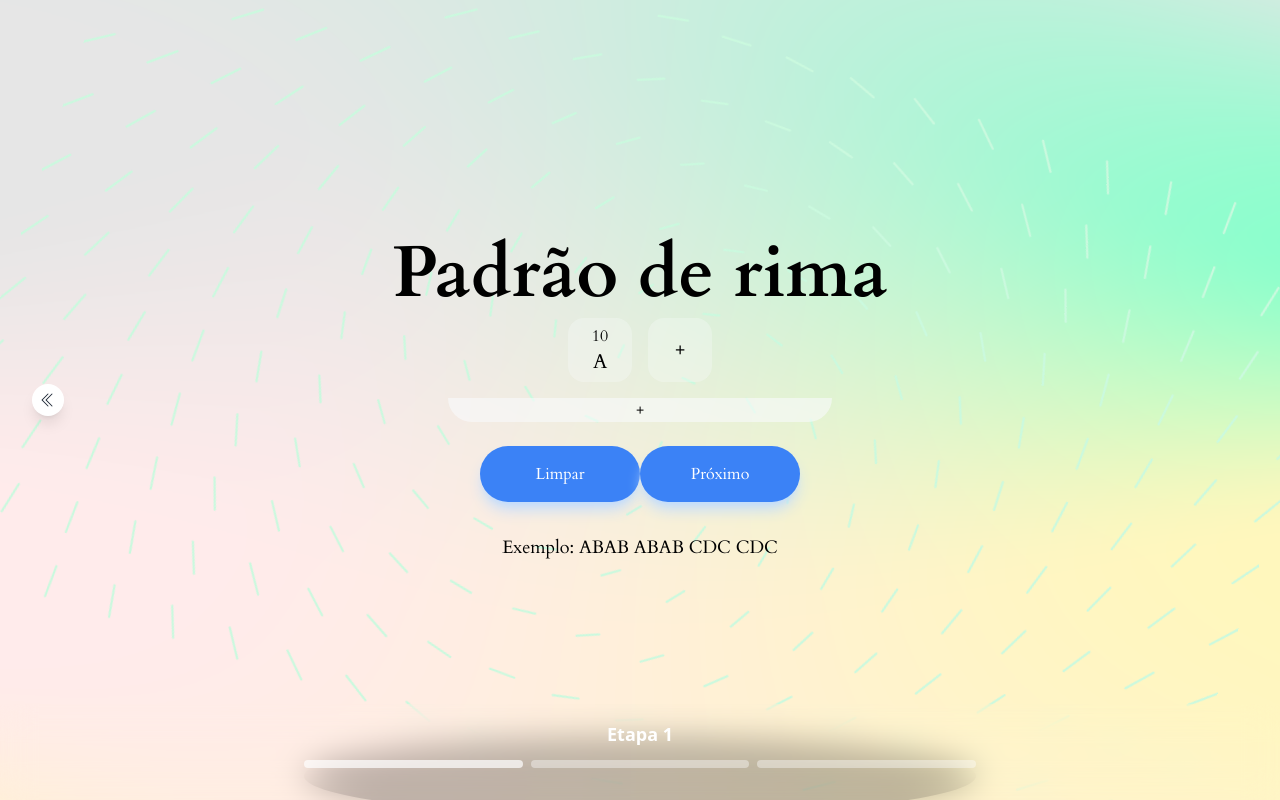
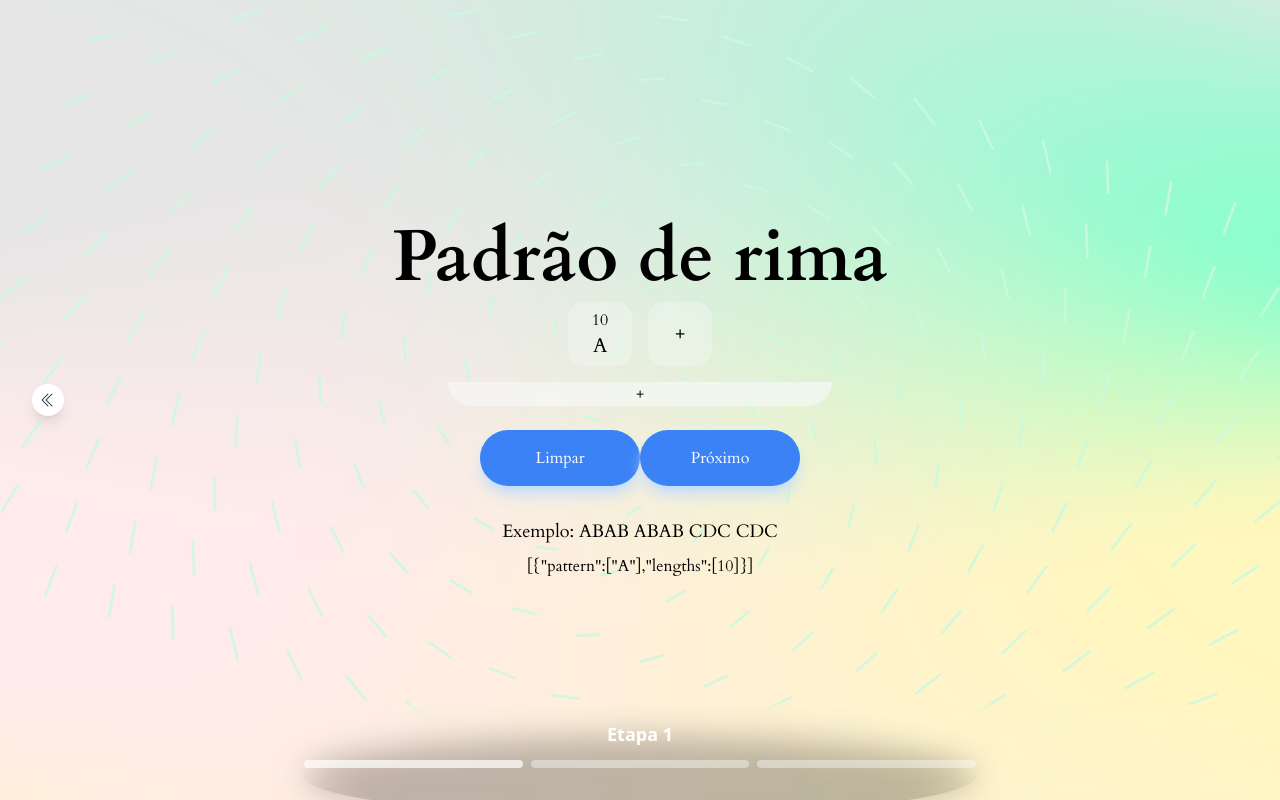
Before and after one commit to lasicuefs/propoe2-ui, an Angular app: page /new/rhythm in a window 1280 px wide. Built offline with nearby package versions, Linux system fonts and the light colour scheme.

Commit message:
add debug

```diff
--- a/src/app/pages/new-poem/step-1/step-1.component.html
+++ b/src/app/pages/new-poem/step-1/step-1.component.html
@@ -3,8 +3,8 @@
 
     <section id="forms">
         <section id="stanzas">
-            @for (stanza of stanzas(); track stanzas) {
-                <stanza [lengths]="stanza.lengths" [pattern]="stanza.pattern" ></stanza>
+            @for (stanza of stanzas(); track trackByIndex) {
+                <stanza [lengths]="stanza.lengths" [pattern]="stanza.pattern"></stanza>
             }
         </section>
         <button id="add-stanza" title="Nova Estrofe" (click)="add()">+</button>
@@ -20,6 +20,7 @@
     </section>
 
     <span class="hint-msg">Exemplo: ABAB ABAB CDC CDC</span>
+    <span>{{debug(stanzas())}}</span>
 </main>
 
 <back-btn route="/" pageTitle="Página Principal"></back-btn>
--- a/src/app/pages/new-poem/step-1/step-1.component.ts
+++ b/src/app/pages/new-poem/step-1/step-1.component.ts
@@ -11,6 +11,9 @@ import { Forms } from "../../../services/forms.service"
 import { Prosody, Stanza } from "./prosody.service"
 import { CommonModule } from "@angular/common"
 
+function debug(obj: any): string {
+    return JSON.stringify(obj)
+}
 
 @Component({
     selector: "app-step-1",
@@ -30,6 +33,10 @@ export class RhythmPatternForms implements OnInit {
         console.log("Prosody: ", this.stanzas())
     }
 
+    debug(obj: any): string {
+        return debug(obj)
+    }
+
     add(): void {
         this.stanzas.set(this.stanzas().concat({ pattern: ["A"], lengths: [10] }))
         console.log("Signal: ", this.stanzas())
@@ -42,7 +49,6 @@ export class RhythmPatternForms implements OnInit {
 
     clear(event: Event) {
         this.stanzas.set([])
-        this.add()
     }
 
     onNext(event: Event) {
@@ -63,6 +69,10 @@ export class RhythmPatternForms implements OnInit {
     }
 
     private nextStep() {
-        this.router.navigate(["/mives"])
+        this.router.navigate(["/new/mives"])
+    }
+
+    trackByIndex(index: number, item: any): number {
+        return index;
     }
 }
```
